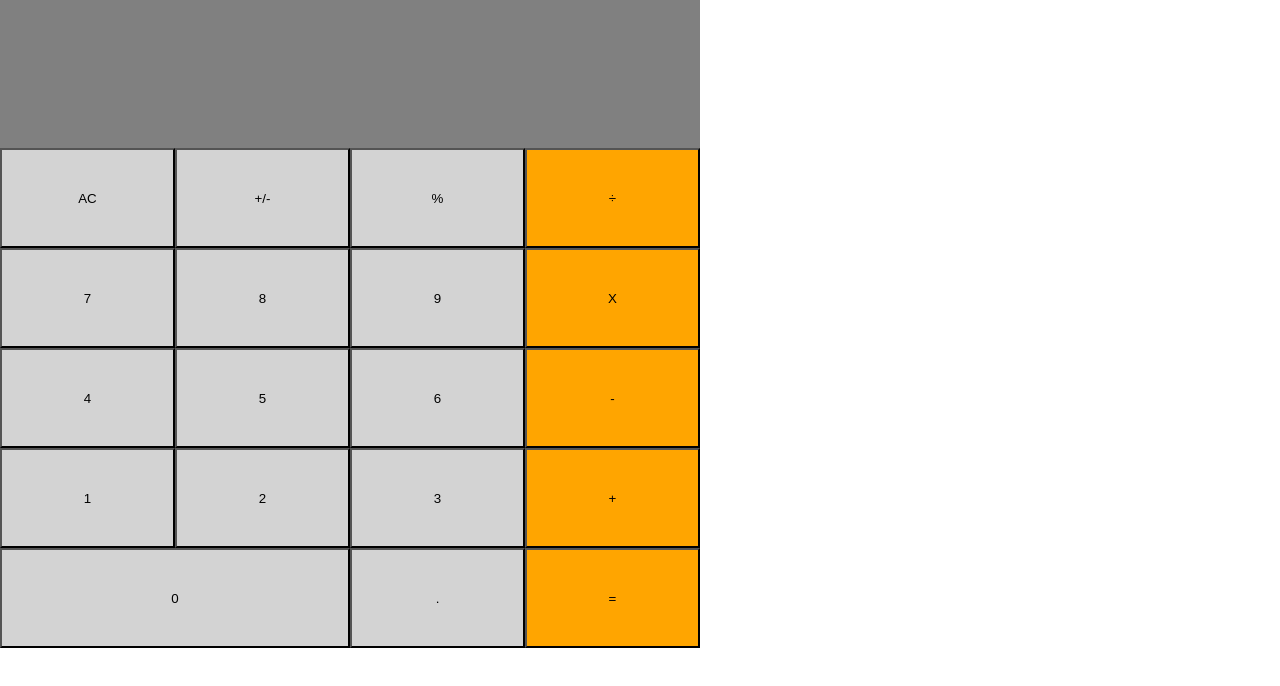
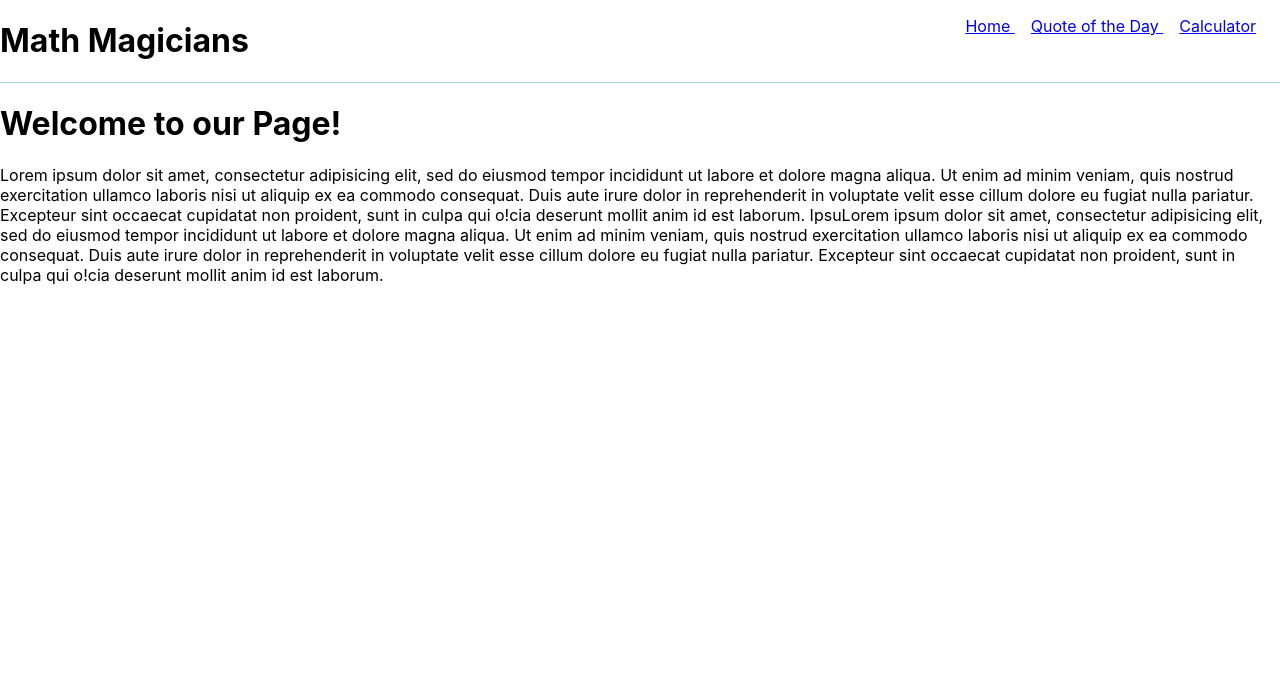
Before and after one commit to jurgen1c/react-jcg-calc, a React (Create React App) app: page / in a window 1280 px wide. Shown: the top 686 px of the page. Built offline with nearby package versions, Linux system fonts and the light colour scheme.

Commit message:
Add router, home, quote & calculator

```diff
--- a/package.json
+++ b/package.json
@@ -10,6 +10,7 @@
     "prop-types": "^15.7.2",
     "react": "^17.0.1",
     "react-dom": "^17.0.1",
+    "react-router-dom": "^5.2.0",
     "react-scripts": "4.0.2",
     "styled-components": "^5.2.1",
     "web-vitals": "^1.1.0"
--- a/src/components/App.js
+++ b/src/components/App.js
@@ -1,27 +1,18 @@
-import { useState } from 'react';
-import calculate from '../logic/calculate';
-
-import Display from './Display';
-import ButtonPanel from './ButtonPanel';
+import { Route, Switch } from 'react-router-dom';
+import Calculator from './Calculator';
+import Home from './Home';
+import Quote from './Quote';
+import Navbar from './Navbar';
 
 export default function App() {
-  const [state, setState] = useState({ total: '', next: '', operation: '' });
-
-  const handleClick = btnName => {
-    const { total, next, operation } = calculate(state, btnName);
-    setState({ total, next, operation });
-  };
-
   return (
     <>
-      <div className="app">
-        <Display
-          result={String(state.total)}
-          next={String(state.next)}
-          operation={state.operation}
-        />
-        <ButtonPanel clickHandler={handleClick} />
-      </div>
+      <Navbar />
+      <Switch>
+        <Route path="/" component={Home} exact />
+        <Route path="/quote" component={Quote} />
+        <Route path="/calculator" component={Calculator} />
+      </Switch>
     </>
   );
 }
--- /dev/null
+++ b/src/components/Calculator.js
@@ -0,0 +1,32 @@
+import { useState } from 'react';
+import calculate from '../logic/calculate';
+
+import Display from './Display';
+import ButtonPanel from './ButtonPanel';
+
+const Calculator = () => {
+  const [state, setState] = useState({ total: '', next: '', operation: '' });
+
+  const handleClick = btnName => {
+    const result = calculate(state, btnName);
+    setState(result);
+  };
+
+  return (
+    <div className="container">
+      <div>
+        <h2>Lets do some Math!</h2>
+      </div>
+      <div className="app">
+        <Display
+          result={String(state.total)}
+          next={String(state.next)}
+          operation={state.operation}
+        />
+        <ButtonPanel clickHandler={handleClick} />
+      </div>
+    </div>
+  );
+};
+
+export default Calculator;
--- /dev/null
+++ b/src/components/Home.js
@@ -0,0 +1,27 @@
+import React from 'react';
+
+const Home = () => (
+  <div>
+    <h1>Welcome to our Page!</h1>
+    <p>
+      Lorem ipsum dolor sit amet, consectetur adipisicing elit, sed do eiusmod tempor incididunt
+      ut labore et dolore magna aliqua. Ut enim ad minim veniam, quis nostrud exercitation ullamco
+      laboris nisi ut aliquip ex ea commodo consequat. Duis aute irure dolor in reprehenderit in
+      voluptate velit esse cillum dolore eu fugiat nulla pariatur. Excepteur sint occaecat
+      cupidatat
+      non proident, sunt in culpa qui o!cia deserunt mollit anim id est laborum. IpsuLorem ipsum
+      dolor
+      sit amet, consectetur adipisicing elit, sed do eiusmod tempor incididunt ut labore et dolore
+      magna
+      aliqua. Ut enim ad minim veniam, quis nostrud exercitation ullamco laboris nisi ut aliquip ex
+      ea
+      commodo consequat. Duis aute irure dolor in reprehenderit in voluptate velit esse cillum
+      dolore eu
+      fugiat nulla pariatur. Excepteur sint occaecat cupidatat non proident, sunt in culpa qui o!cia
+      deserunt
+      mollit anim id est laborum.
+    </p>
+  </div>
+);
+
+export default Home;
--- /dev/null
+++ b/src/components/Navbar.js
@@ -0,0 +1,14 @@
+import { Link } from 'react-router-dom';
+
+const Navbar = () => (
+  <div className="navbar">
+    <h1>Math Magicians</h1>
+    <div>
+      <Link to="/">Home </Link>
+      <Link to="/quote">Quote of the Day </Link>
+      <Link to="/calculator">Calculator </Link>
+    </div>
+  </div>
+);
+
+export default Navbar;
--- /dev/null
+++ b/src/components/Quote.js
@@ -0,0 +1,12 @@
+import React from 'react';
+
+const Quote = () => (
+  <div>
+    <h1>
+      Mathematics is not about numbers, equations, computations,
+      or algorithms: it is about understanding. –William Paul ThurstonHomeCalculatorQuote
+    </h1>
+  </div>
+);
+
+export default Quote;
--- a/src/index.css
+++ b/src/index.css
@@ -31,10 +31,38 @@ button {
   height: 100%;
 }
 
+.navbar {
+  display: flex;
+  justify-content: space-between;
+  border-bottom: solid 1px lightblue;
+  margin-bottom: 1rem;
+}
+
+.navbar div {
+  padding: 1rem;
+}
+
+.navbar a {
+  margin: 0 .5rem;
+}
+
+.container {
+  display: flex;
+  width: 100vw;
+  justify-content: space-between;
+}
+
+.container h2 {
+  width: auto;
+  margin: 1rem;
+  padding: 1rem;
+}
+
 .app {
   display: flex;
   flex-direction: column;
   width: 700px;
+  margin-right: 3rem;
 }
 
 .display {
--- a/src/index.js
+++ b/src/index.js
@@ -1,11 +1,12 @@
 import React from 'react';
 import ReactDOM from 'react-dom';
+import { BrowserRouter } from 'react-router-dom';
 import './index.css';
 import App from './components/App';
 
 ReactDOM.render(
-  <React.StrictMode>
+  <BrowserRouter>
     <App />
-  </React.StrictMode>,
+  </BrowserRouter>,
   document.getElementById('root'),
 );
```
Also changed, not shown: 1 other file (tests, documents, lock files or other folders).
